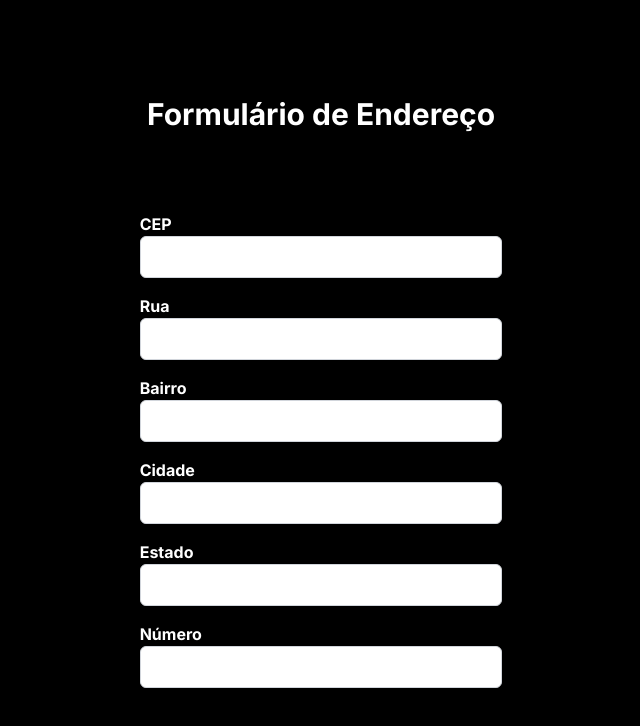
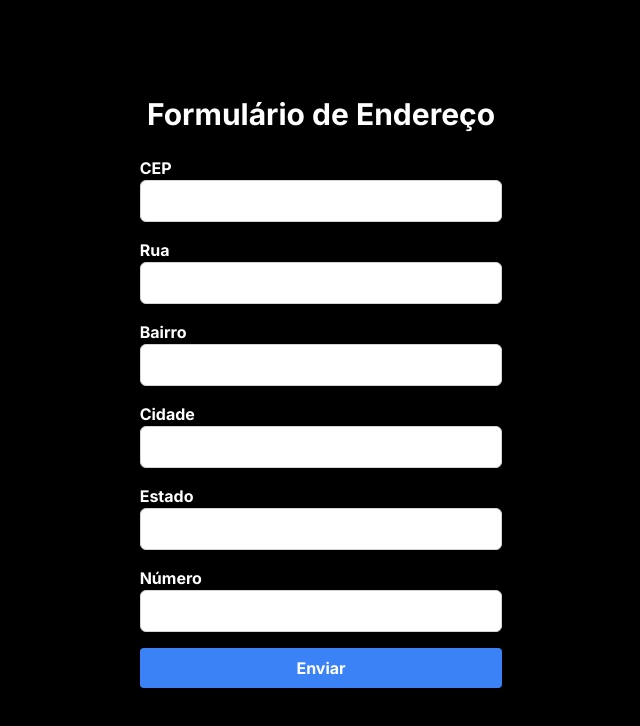
Before and after one commit to RyanBezerra/desafio-sexta, a Next.js app: page / in a window 1280 px wide. Shown: the top 726 px of the page, without its empty margins (319-959 px from the left). Built offline with nearby package versions, Linux system fonts and the light colour scheme.

Commit message:
versão 0.6

```diff
--- a/src/app/page.js
+++ b/src/app/page.js
@@ -68,6 +68,7 @@
           type="text"
         />
 
+        <button type="submit" className="bg-blue-500 hover:bg-blue-700 text-white font-bold py-2 px-4 rounded">Enviar</button>
         </form>
     </main>
   );
```
